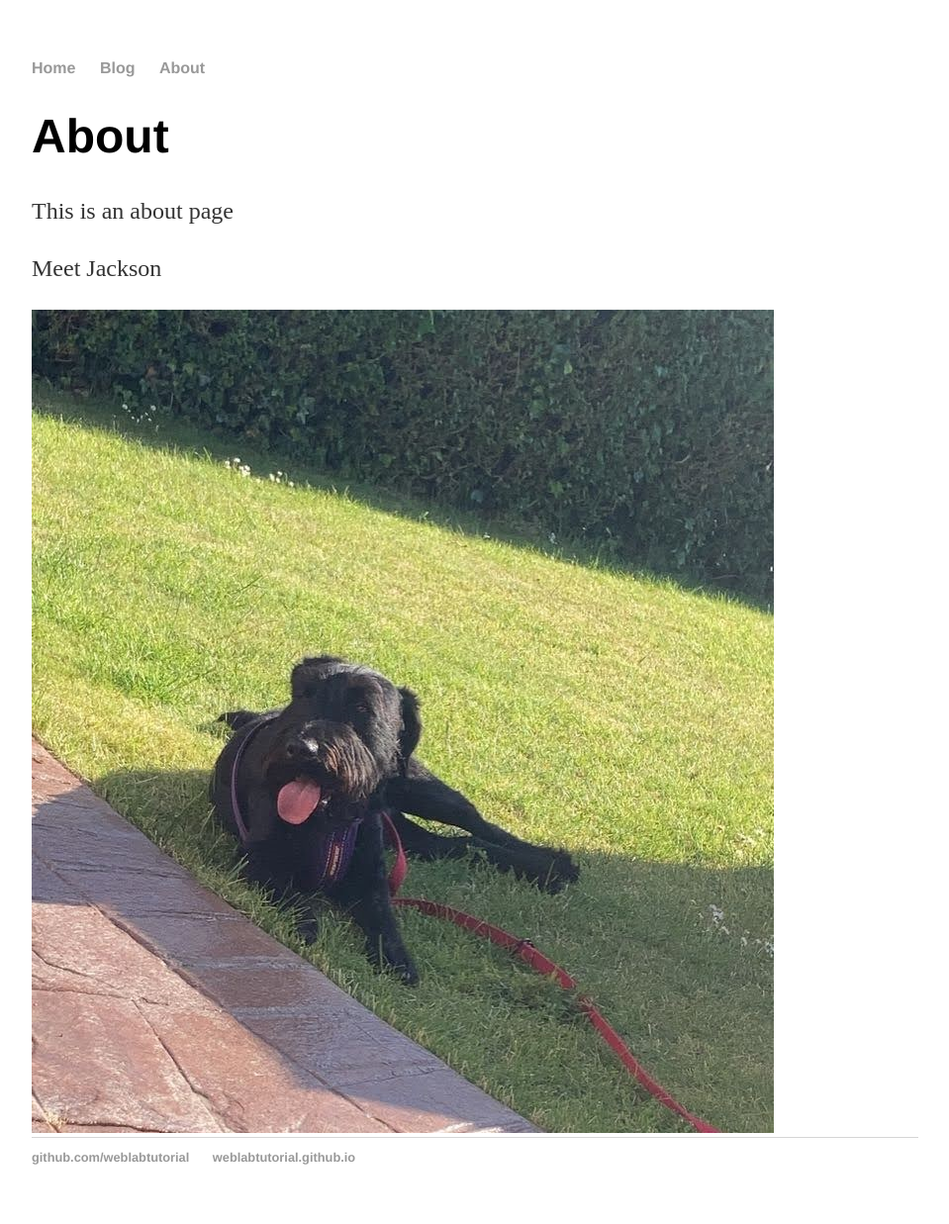
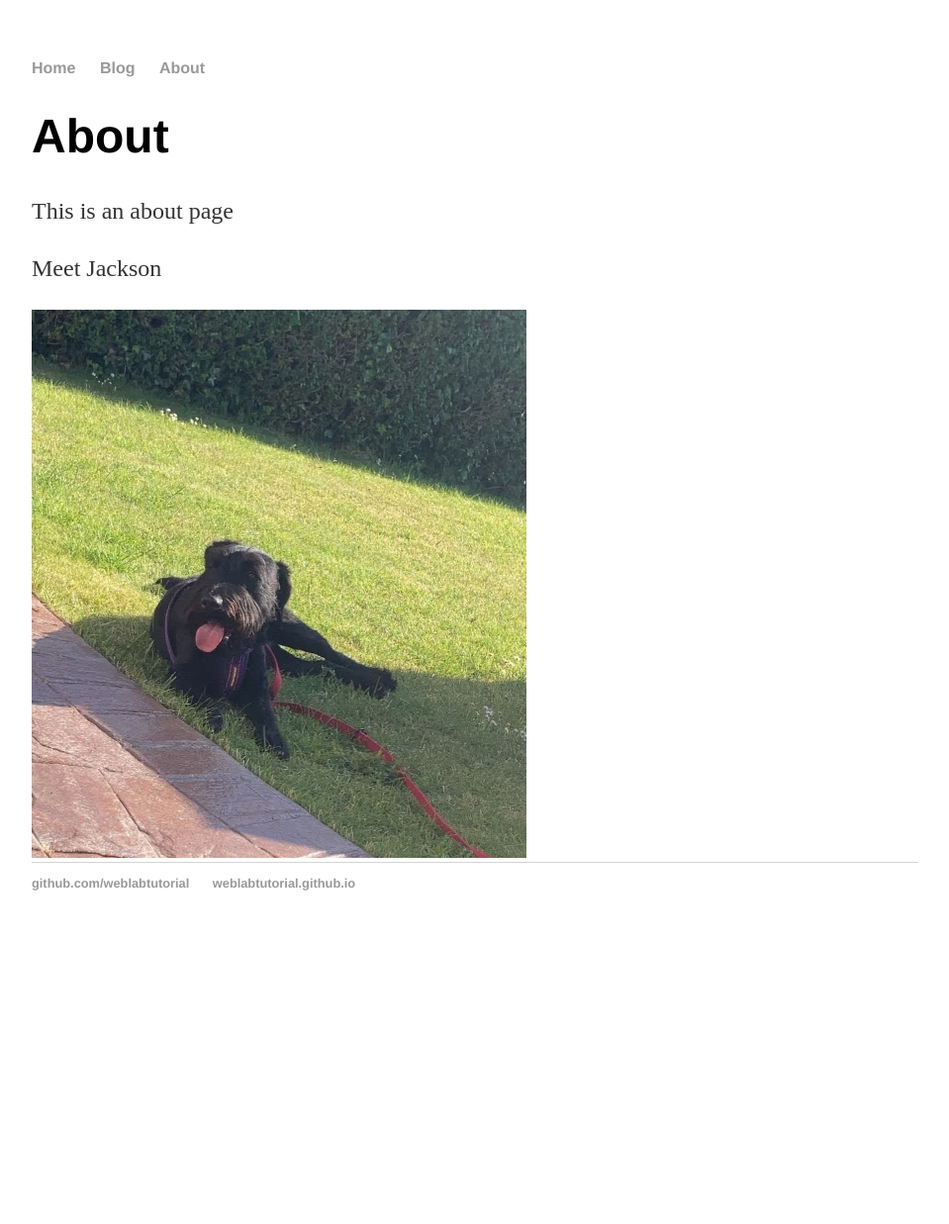
Before and after one commit to RoryGilfillan03/RoryGilfillan03.github.io, a Jekyll site: the page built from about/index.html, in a window 1280 px wide. Shown: the whole page at 99% size, without its empty margins (160-1119 px from the left). Built offline with Jekyll 4.4.1, drawn with Linux system fonts in a browser that asks for light colours; after the commit the page ends 960 px from its top, so only the background shows below that.

Commit message:
Update main.css
fix tag spelling mistake

```diff
--- a/css/main.css
+++ b/css/main.css
@@ -40,5 +40,5 @@ ul.posts li {
 list-style: none;
 }
 #Image1 {
-  max-with:500px;
+  max-width:500px;
 }
```
